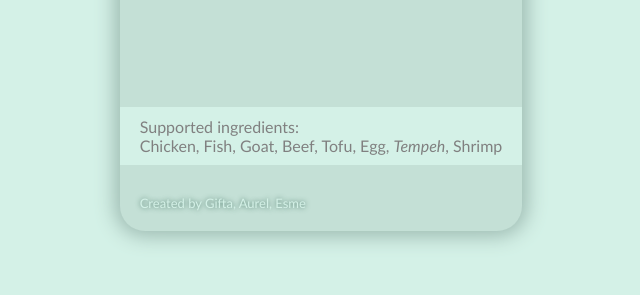
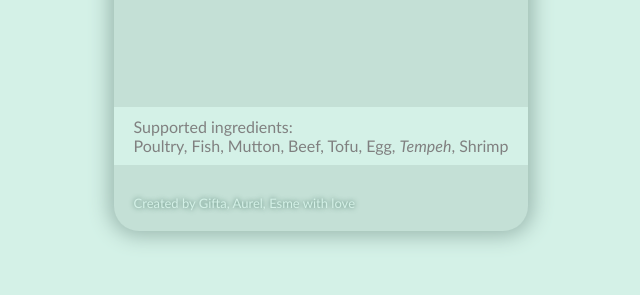
Before and after one commit to stefani-gifta/cv-Ingreadyent-2025, a Flask app: page / in a window 1280 px wide. Shown: the part 505-800 px from the top of the page, without its empty margins (319-959 px from the left). Run offline with Flask 3, Linux system fonts and the light colour scheme.

Commit message:
Make tiny changes

```diff
--- a/templates/index.html
+++ b/templates/index.html
@@ -131,9 +131,9 @@
     <footer class="title">
       <div id="supported">
         Supported ingredients:<br>
-        Chicken, Fish, Goat, Beef, Tofu, Egg, <i>Tempeh</i>, Shrimp
+        Poultry, Fish, Mutton, Beef, Tofu, Egg, <i>Tempeh</i>, Shrimp
       </div>
-      <div id="credit">Created by Gifta, Aurel, Esme</div>
+      <div id="credit">Created by Gifta, Aurel, Esme with love</div>
     </footer>
   </div>
 </body>
```
